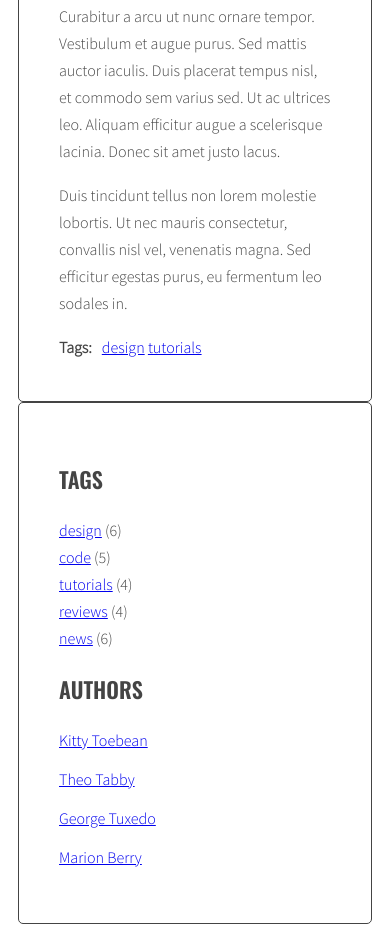
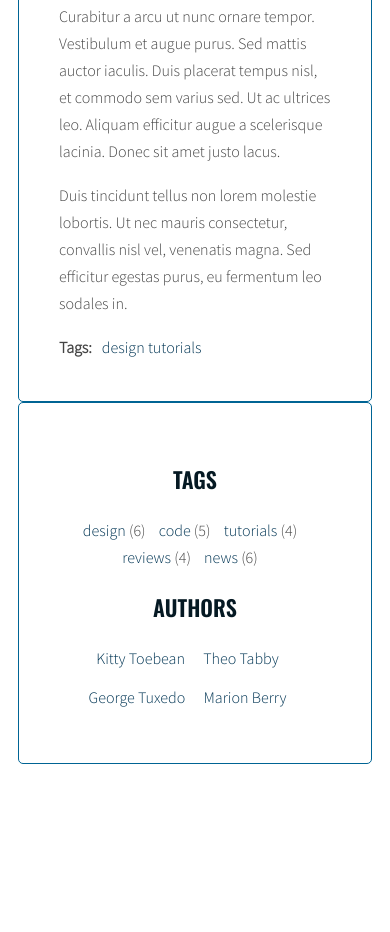
Before and after one commit to ilmasota/javascript-blog, a website: page index.html in a window 390 px wide. Shown: the part 838-1770 px from the top of the page. After the commit the page ends 1610 px from the top, so only its background shows below. Drawn offline with nearby package versions, Linux system fonts and the light colour scheme.

Commit message:
Add styling colors and media

```diff
--- a/sass/style.scss
+++ b/sass/style.scss
@@ -4,9 +4,9 @@
 
 $color-light: #fff;
 $color-dark: #444;
-$color-main: #C06C84;
-$color-links: #355C7D;
-$color-border: #6C5B7B;
+$color-main: #051923;
+$color-links: #003554;
+$color-border: #006494;
 
 $font-logo: 'Sacramento', cursive;
 $font-header: 'Oswald', sans-serif;
@@ -37,11 +37,16 @@ body {
   text-transform: uppercase;
   font-family: $font-header;
   font-weight: 600;
+  color: $color-main;
   span {
     text-transform: none;
     font-weight: 400;
-    color: lighten($color-dark, 20%);
+    color: lighten($color-main, 20%);
   }
+}
+
+a {
+  color: $color-links;
 }
 
 /* Layout */
@@ -57,10 +62,6 @@ body {
 
 .sidebar {
   flex: 1 0 0;
-  @media (max-width: 850px) {
-    // align-self: center;
-    // order: 1;
-  }
 }
 
 .posts {
@@ -79,8 +80,10 @@ body {
 }
 
 .articles li {
-  display: inline-block;
-  margin-right: 5px;
+  @media (max-width: 850px) {
+    display: inline-block;
+    margin-right: 5px;
+  }
 }
 
 .articles a {
@@ -90,6 +93,7 @@ body {
 .tags-authors {
   @media (max-width: 850px) {
     order: 3;
+    text-align: center;
   }
 }
 
@@ -97,7 +101,7 @@ body {
   background: $color-light;
   margin-right: 10px;
   padding: 40px;
-  border: 1px solid $color-dark;
+  border: 1px solid $color-border;
   border-radius: 5px;
 }
 
@@ -109,6 +113,7 @@ body {
   font-size: 104px;
   line-height: 1;
   text-align: center;
+  color: $color-main;
 }
 
 /* Lists */
@@ -122,9 +127,22 @@ body {
   }
 }
 
+.list a {
+  text-decoration: none;
+}
+
 .list-horizontal {
   li {
     display: inline-block;
+  }
+}
+
+/* Tags */
+
+.tags li {
+  @media (max-width: 850px) {
+    display: inline-block;
+    margin-right: 10px;
   }
 }
 
@@ -133,6 +151,10 @@ body {
 .authors {
   li {
     margin-bottom: 12px;
+    @media (max-width: 850px) {
+      display: inline-block;
+      margin-right: 15px;
+    }
   }
 }
 
```
Also changed, not shown: css/style.css, 1 other file.
